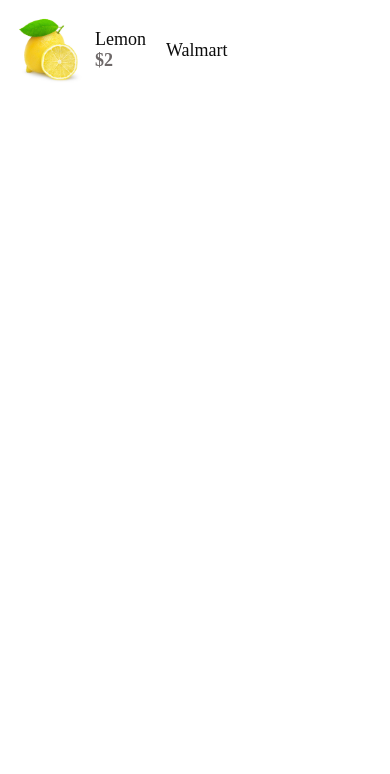
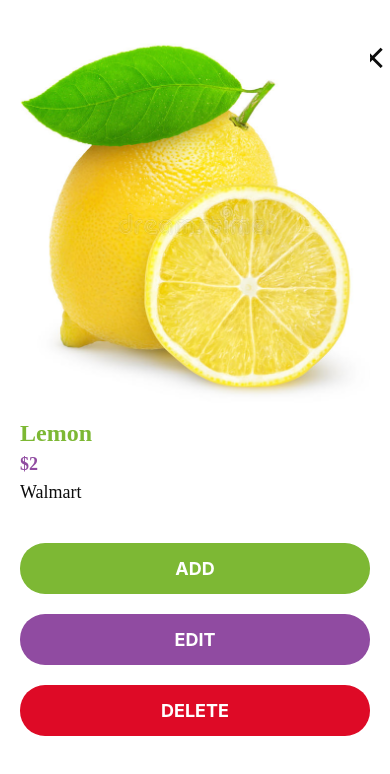
Before and after one commit to GalinaR/myBasket, a React Native app: screen / in a window 390 px wide. Shown: the top 774 px of the page. Built offline with nearby package versions, Linux system fonts and the light colour scheme.

Commit message:
Created ViewProductScreen and Product component for it.

```diff
--- a/App.js
+++ b/App.js
@@ -1,15 +1,17 @@
-import AppButton from "./app/components/AppButton";
+import CreatingProductScreen from "./app/screens/CreatingProductScreen";
 import ListingProductsScreen from "./app/screens/ListingProductsScreen";
+import LoginScreen from "./app/screens/LoginScreen";
+import RegisterScreen from "./app/screens/RegisterScreen";
+import ViewProductScreen from "./app/screens/ViewProductScreen";
 import WelcomeScreen from "./app/screens/WelcomeScreen";
-import LoginScreen from "./app/screens/LoginScreen";
-import AppTextInput from "./app/components/AppTextInput";
-import Screen from "./app/components/Screen";
-import RegisterScreen from "./app/screens/RegisterScreen";
-import CreatingProductScreen from "./app/screens/CreatingProductScreen";
-import Product from "./app/components/ListProduct";
 
 export default function App() {
-  return <ListingProductsScreen />;
+  // return <WelcomeScreen />;
+  // return <LoginScreen />;
+  // return <RegisterScreen />;
+  // return <ListingProductsScreen />;
+  // return <CreatingProductScreen />;
+  return <ViewProductScreen />;
 }
 
 // const styles = StyleSheet.create({
--- /dev/null
+++ b/app/components/Product.js
@@ -0,0 +1,38 @@
+import React from "react";
+import { StyleSheet, View, Image } from "react-native";
+
+import colors from "../config/colors";
+import AppText from "./AppText";
+
+function Product({ title, price, image, store }) {
+  return (
+    <View style={styles.product}>
+      <Image style={styles.image} source={image} />
+      <AppText style={styles.title}>{title}</AppText>
+      <AppText style={styles.price}>${price}</AppText>
+      <AppText style={styles.store}>{store}</AppText>
+    </View>
+  );
+}
+
+const styles = StyleSheet.create({
+  image: {
+    width: "100%",
+    height: 400,
+  },
+  price: {
+    color: colors.secondary,
+    fontWeight: "bold",
+    marginVertical: 7,
+  },
+  product: {
+    borderRadius: 15,
+  },
+  title: {
+    color: colors.primary,
+    fontSize: 24,
+    fontWeight: "bold",
+  },
+});
+
+export default Product;
--- a/app/config/colors.js
+++ b/app/config/colors.js
@@ -3,6 +3,7 @@
   secondary: "#904ba1",
   white: "#fff",
   dark: "#0c0c0c",
+  light: "#f8f4f4",
   medium: "#6e6969",
-  light: "#f8f4f4",
+  red: "#de0a26",
 };
--- a/app/screens/ViewProductScreen.js
+++ b/app/screens/ViewProductScreen.js
@@ -1,9 +1,47 @@
-import React from 'react';
+import React from "react";
+import { StyleSheet, View, Image } from "react-native";
+import { MaterialCommunityIcons } from "@expo/vector-icons";
+
+import colors from "../config/colors";
+import Product from "../components/Product";
+import Screen from "../components/Screen";
+import AppButton from "../components/AppButton";
 
 function ViewProductScreen(props) {
   return (
-
+    <Screen style={styles.container}>
+      <View style={styles.closeIcon}>
+        <MaterialCommunityIcons name="close" color={colors.dark} size={35} />
+      </View>
+      <Product
+        title="Lemon"
+        price="2"
+        image={require("../assets/lemon.jpeg")}
+        store="Walmart"
+      />
+      <View style={styles.buttonsContainer}>
+        <AppButton title="Add" />
+        <AppButton title="Edit" color="secondary" />
+        <AppButton title="Delete" color="red" />
+      </View>
+    </Screen>
   );
 }
 
+const styles = StyleSheet.create({
+  buttonsContainer: {
+    marginTop: 30,
+    // flexDirection: "row",
+  },
+  closeIcon: {
+    position: "absolute",
+    top: 40,
+    right: 0,
+    marginBottom: 40,
+  },
+  container: {
+    padding: 20,
+  },
+});
+
 export default ViewProductScreen;
```
